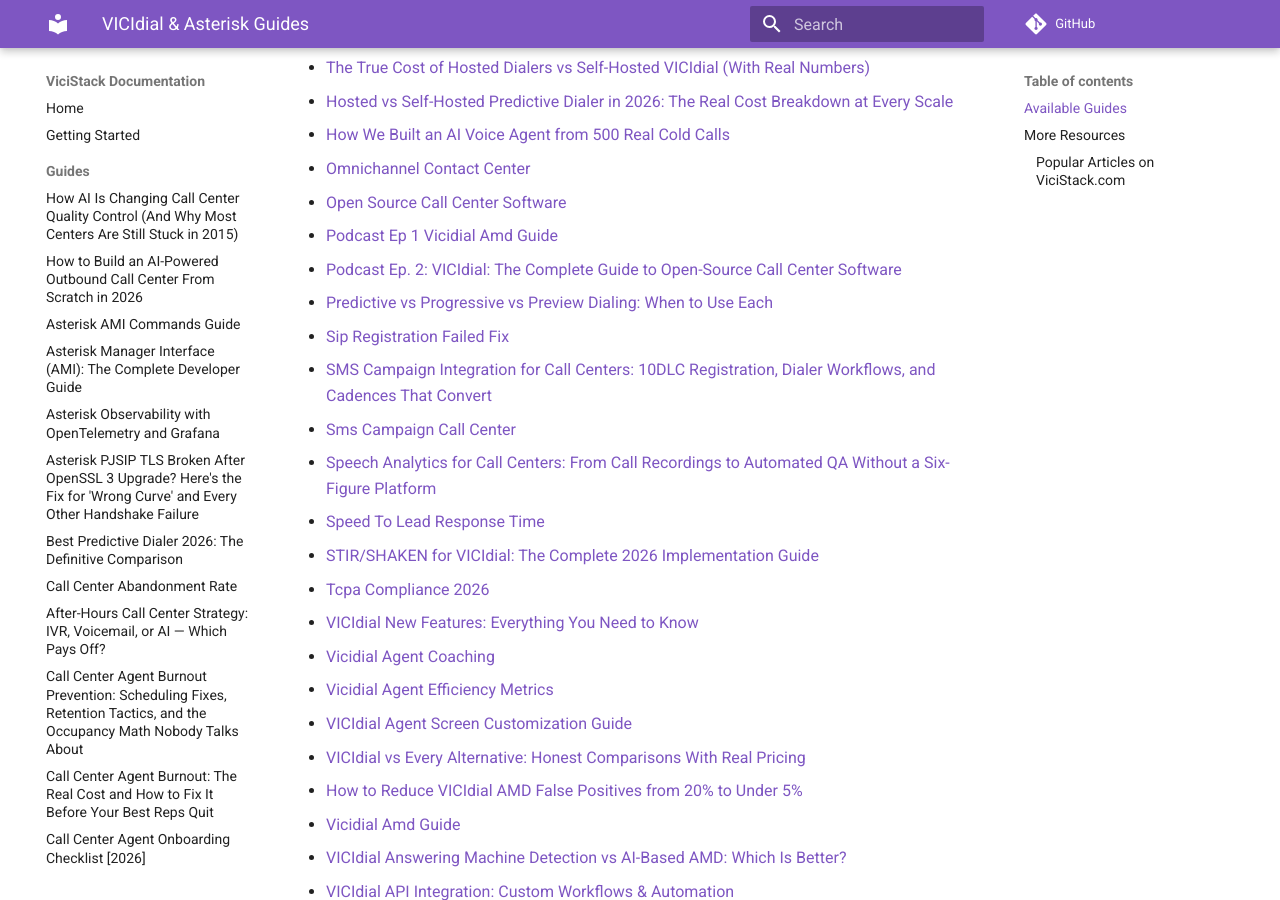
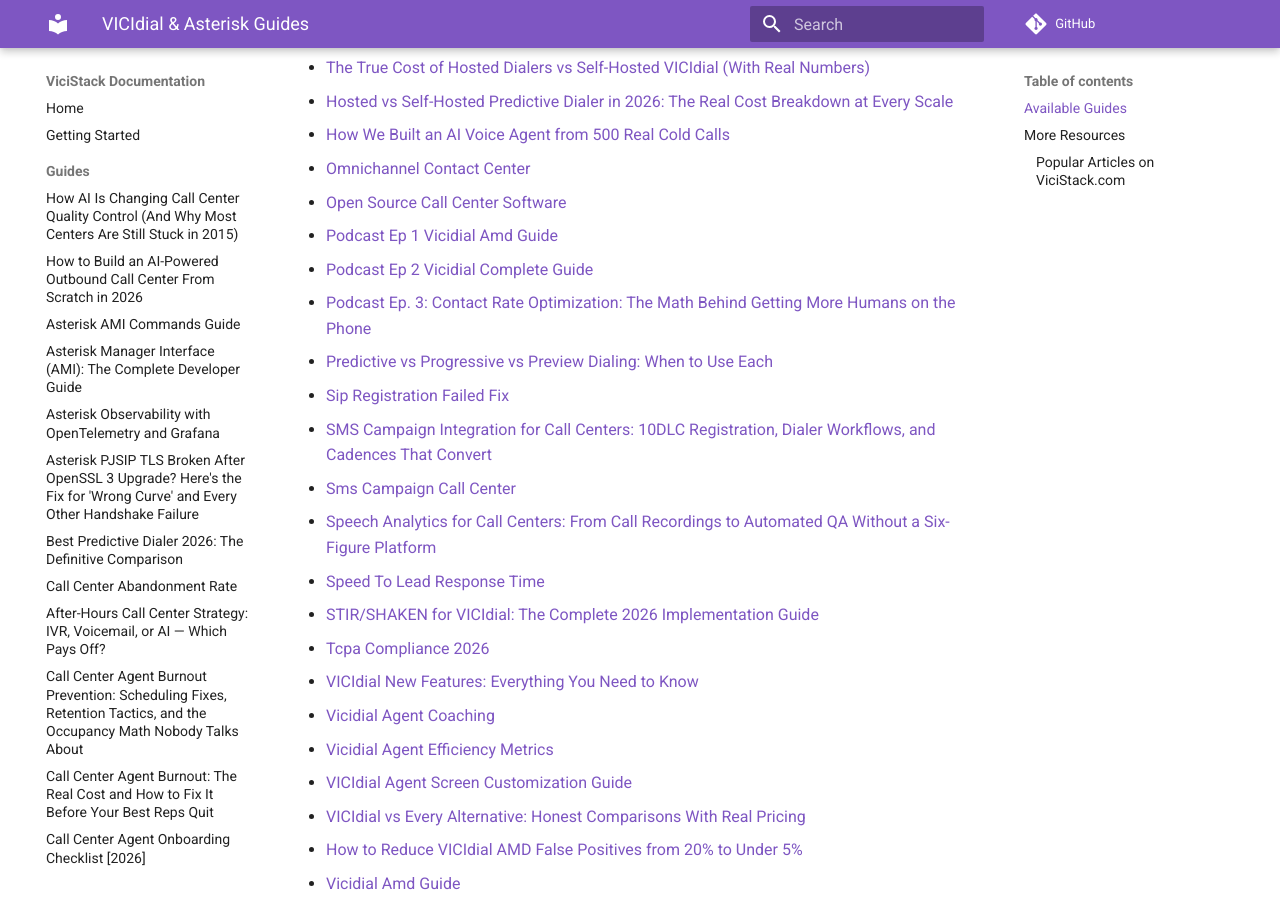
Before and after one commit to gamlin-ccdocs/vicistack-docs, an MkDocs documentation site: the page built from docs/guides/index.md, in a window 1280 px wide and 900 px high, scrolled down 1596 px. Built offline with MkDocs 1.6.1 and Material for MkDocs 9.7.7, drawn with Linux system fonts in a browser that asks for light colours; comment, search, counter and statistics services are not loaded.

Commit message:
Add guide: Podcast Ep. 3: Contact Rate Optimization: The Math Behind Getting More Humans on the Phone

```diff
--- a/docs/guides/index.md
+++ b/docs/guides/index.md
@@ -46,7 +46,8 @@
 - [Omnichannel Contact Center](omnichannel-contact-center.md)
 - [Open Source Call Center Software](open-source-call-center-software.md)
 - [Podcast Ep 1 Vicidial Amd Guide](podcast-ep-1-vicidial-amd-guide.md)
-- [Podcast Ep. 2: VICIdial: The Complete Guide to Open-Source Call Center Software](podcast-ep-2-vicidial-complete-guide.md)
+- [Podcast Ep 2 Vicidial Complete Guide](podcast-ep-2-vicidial-complete-guide.md)
+- [Podcast Ep. 3: Contact Rate Optimization: The Math Behind Getting More Humans on the Phone](podcast-ep-3-contact-rate-optimization.md)
 - [Predictive vs Progressive vs Preview Dialing: When to Use Each](predictive-vs-progressive-dialing.md)
 - [Sip Registration Failed Fix](sip-registration-failed-fix.md)
 - [SMS Campaign Integration for Call Centers: 10DLC Registration, Dialer Workflows, and Cadences That Convert](sms-campaign-call-center-workflows.md)
--- a/mkdocs.yml
+++ b/mkdocs.yml
@@ -61,7 +61,8 @@
       - "Omnichannel Contact Center": "guides/omnichannel-contact-center.md"
       - "Open Source Call Center Software": "guides/open-source-call-center-software.md"
       - "Podcast Ep 1 Vicidial Amd Guide": "guides/podcast-ep-1-vicidial-amd-guide.md"
-      - "Podcast Ep. 2: VICIdial: The Complete Guide to Open-Source Call Center Software": "guides/podcast-ep-2-vicidial-complete-guide.md"
+      - "Podcast Ep 2 Vicidial Complete Guide": "guides/podcast-ep-2-vicidial-complete-guide.md"
+      - "Podcast Ep. 3: Contact Rate Optimization: The Math Behind Getting More Humans on the Phone": "guides/podcast-ep-3-contact-rate-optimization.md"
       - "Predictive vs Progressive vs Preview Dialing: When to Use Each": "guides/predictive-vs-progressive-dialing.md"
       - "Sip Registration Failed Fix": "guides/sip-registration-failed-fix.md"
       - "SMS Campaign Integration for Call Centers: 10DLC Registration, Dialer Workflows, and Cadences That Convert": "guides/sms-campaign-call-center-workflows.md"
```
Also changed, not shown: docs/guides/podcast-ep-3-contact-rate-optimization.md (added, +82 -0 lines).
